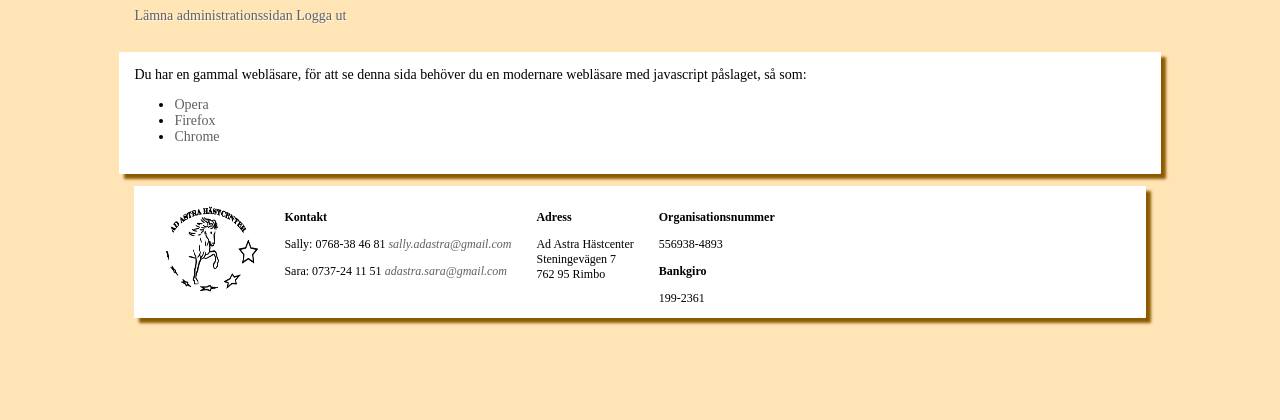
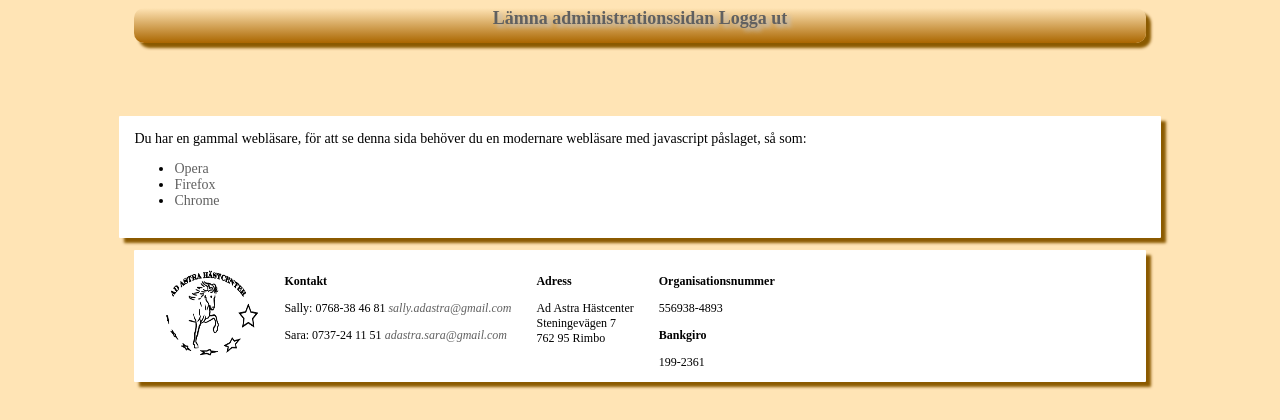
Before and after one commit to LordStraider/AdastraRepo, a Django app: template templates/adminIndex.html in a window 1280 px wide. Shown: the top 420 px of the page. Run offline with Django 3.2, Linux system fonts and the light colour scheme; the template is opened without the code that fills it, so the values that code supplies are empty; some libraries are stand-ins or nearby versions.

Commit message:
update adminpage with layout

```diff
--- a/static/css/style.css
+++ b/static/css/style.css
@@ -132,12 +132,18 @@
 }
 
 #login {
-	margin-top: 0;
-	text-shadow: 1px 1px 2px #ffffff;
-}
-
-#login p {
-	padding: 0 50px;
+	background-color: #EEC591;
+	font-size: 18px;
+	height: 35px;
+	text-shadow: 4px 3px 4px #C0C0C0;
+	background: linear-gradient(top, #FFE4B5 0%, #AA6600 100%);
+	background: -moz-linear-gradient(top, #FFE4B5 0%, #AA6600 100%);
+	background: -webkit-linear-gradient(top, #FFE4B5 0%, #AA6600 100%);
+	box-shadow: 5px 5px 3px #8B5A00;
+	padding: 0 10px;
+	border-radius: 10px;
+	text-align: center;
+	font-weight: bold;
 }
 
 #logo {
--- a/static/java/admininstration.js
+++ b/static/java/admininstration.js
@@ -60,7 +60,7 @@
 
 function loadAdminContent(site) {
     $.getJSON(site, function(data) {
-        var content = ['<br/>'];
+        var content = [''];
         var subSite = site.split('/');
         content.push('<div><form class="mainContent" id="newSiteContent" action="javascript:submitText(newSiteContent)">' +
             '<input type="hidden" name="site" value="' + subSite[subSite.length - 2] + '"/>' +
--- a/templates/adminIndex.html
+++ b/templates/adminIndex.html
@@ -1,17 +1,26 @@
+<!DOCTYPE html PUBLIC "-//W3C//DTD XHTML 1.0 Transitional//EN" "http://www.w3.org/TR/xhtml1/DTD/xhtml1-transitional.dtd">
 <html>
 <head>
+<meta http-equiv="X-UA-Compatible" content="IE=edge,chrome=1">
+<meta charset="UTF-8">
 {% load staticfiles %}
 <link rel="stylesheet" type="text/css" href="{% static "css/style.css" %}"/>
-<link id="size-stylesheet" rel="stylesheet" type="text/css" href="{% static "css/narrow.css" %}"/>
+<link id="size-stylesheet" rel="stylesheet" type="text/css" href="{% static "css/wide.css" %}"/>
 <link rel="stylesheet" type="text/css" href="{% static "css/gallery.css" %}"/>
 <link rel="stylesheet" type="text/css" href="{% static "css/dropDown.css" %}"/>
 <script type="text/javascript" src="{% static "java/js/jquery-1.9.1.js" %}"></script>
+<link id="menu-stylesheet" rel="stylesheet" type="text/css" href="{% static "css/menu.css" %}"/>
 <script type="text/javascript" src="{% static "java/js/jquery-ui-1.10.3.custom.min.js" %}"></script>
 <script type="text/javascript" src="{% static "java/menuLoader.js" %}"></script>
 <script type="text/javascript" src="{% static "java/functions.js" %}"></script>
 <script type="text/javascript" src="{% static "java/admininstration.js" %}"></script>
 <script type="text/javascript">
     $(document).ready(function(){
+        $("#displayMenu").click(function(e) {
+            e.preventDefault();
+            $("#menu3").toggle();
+        });
+
         var prev = '';
         var next = '';
         var curr = '';
@@ -24,10 +33,11 @@
         var prev;
         $("#menu3").on("click", function(e) {
             if (e.toElement.href !== undefined) {
+                e.stopImmediatePropagation();
+                e.preventDefault();
                 var href = e.toElement.href.split('/');
                 if (href[href.length - 2] == "manageMenu") {
                     loadMenuManager();
-                    e.stopImmediatePropagation();
                     return false;
                 }
                 reloadPage(e, '/administrationpage', true);
```
Also changed, not shown: templates/index.html (+3 -5 lines).
